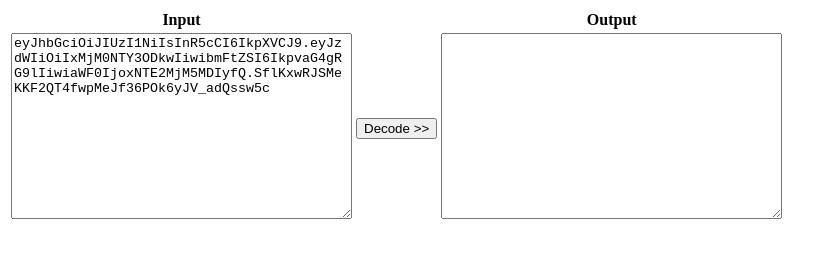
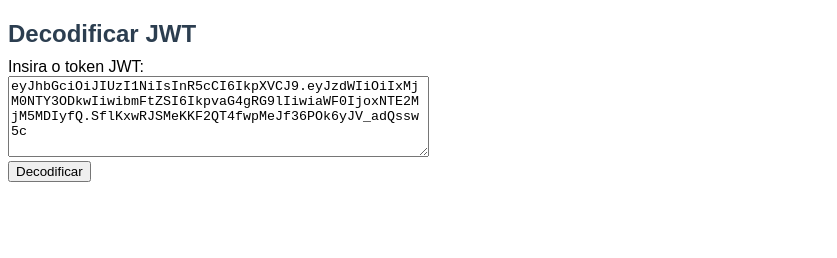
Before and after one commit to fabiodelgadopereira/tools, a plain HTML site: page jwt.html in a window 1280 px wide. Shown: the whole page, without its empty margins (0-837 px from the left). Drawn offline with Linux system fonts and the light colour scheme.

Commit message:
melhoria jwt

```diff
--- a/jwt.html
+++ b/jwt.html
@@ -1,27 +1,96 @@
 <!DOCTYPE html>
-<html lang="en">
-<head>
-    <script  src="scripts.js"></script>
+<html>
+  <head>
+    <title>JWT Decode</title>
+    <style>
+      body {
+        font-family: Arial, sans-serif;
+        font-size: 16px;
+      }
 
-<meta charset="utf-8">
-<meta name="viewport" content="width=device-width, initial-scale=1">
-</head>
-<body>
+      h1 {
+        color: #2c3e50;
+        font-size: 24px;
+        margin-top: 20px;
+        margin-bottom: 10px;
+      }
 
+      table {
+        border-collapse: collapse;
+        margin-bottom: 20px;
+        width: 100%;
+      }
 
+      th, td {
+        border: 1px solid #ccc;
+        padding: 8px;
+        text-align: left;
+        vertical-align: top;
+      }
 
-    <table>
-        <tr>
-          <th>Input</th>
-          <th></th>
-          <th>Output</th>
-        </tr>
-        <tr>
-          <td><textarea id="inputDecode" class="jwt" name="inputDecode" rows="12" cols="40" >eyJhbGciOiJIUzI1NiIsInR5cCI6IkpXVCJ9.eyJzdWIiOiIxMjM0NTY3ODkwIiwibmFtZSI6IkpvaG4gRG9lIiwiaWF0IjoxNTE2MjM5MDIyfQ.SflKxwRJSMeKKF2QT4fwpMeJf36POk6yJV_adQssw5c</textarea></td>
-          <td> <button onclick="parseJwt()">Decode >></button><br>
-          <td><textarea id="outputDecode" class="jwt" name="outputDecode" rows="12" cols="40"></textarea></td>
-        </tr>
-       </table>
-      </body>
+      th {
+        background-color: #f2f2f2;
+      }
 
+      .token {
+        background-color: #ecf0f1;
+        border: 1px solid #bdc3c7;
+        border-radius: 5px;
+        margin-bottom: 20px;
+        padding: 20px;
+      }
+    </style>
+  </head>
+  <body>
+    <h1>Decodificar JWT</h1>
+
+    <div>
+      <label for="jwt">Insira o token JWT:</label>
+      <br>
+      <textarea id="jwt" rows="5" cols="50">eyJhbGciOiJIUzI1NiIsInR5cCI6IkpXVCJ9.eyJzdWIiOiIxMjM0NTY3ODkwIiwibmFtZSI6IkpvaG4gRG9lIiwiaWF0IjoxNTE2MjM5MDIyfQ.SflKxwRJSMeKKF2QT4fwpMeJf36POk6yJV_adQssw5c</textarea>
+      <br>
+      <button onclick="decodeJWT()">Decodificar</button>
+    </div>
+    <br>
+    <div id="decodedToken"></div>
+
+    <script>
+      function decodeJWT() {
+        const token = document.getElementById("jwt").value;
+        const parts = token.split(".");
+
+        if (parts.length !== 3) {
+          alert("O token não é um JWT válido!");
+          return;
+        }
+
+        const decoded = JSON.parse(atob(parts[1]));
+
+        const decodedTokenDiv = document.getElementById("decodedToken");
+        decodedTokenDiv.innerHTML = "";
+
+        const tokenTable = document.createElement("table");
+
+        for (const key in decoded) {
+          const row = document.createElement("tr");
+
+          const keyCell = document.createElement("th");
+          keyCell.textContent = key;
+          row.appendChild(keyCell);
+
+          const valueCell = document.createElement("td");
+          valueCell.textContent = decoded[key];
+          row.appendChild(valueCell);
+
+          tokenTable.appendChild(row);
+        }
+
+        const tokenDiv = document.createElement("div");
+        tokenDiv.className = "token";
+        tokenDiv.appendChild(tokenTable);
+
+        decodedTokenDiv.appendChild(tokenDiv);
+      }
+    </script>
+  </body>
 </html>
```
